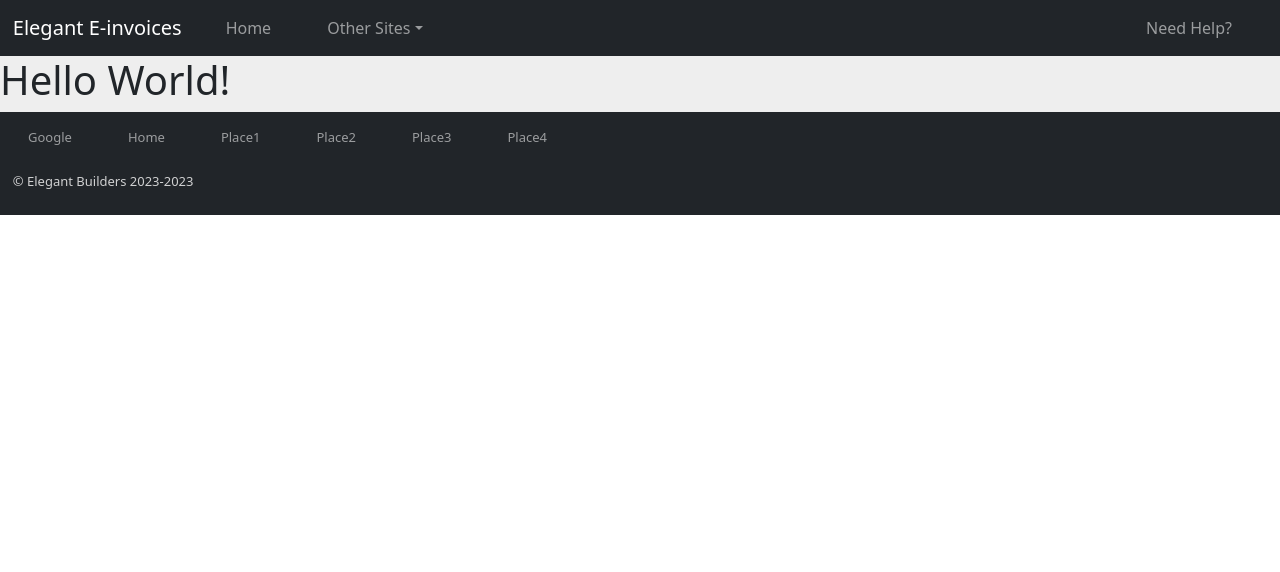
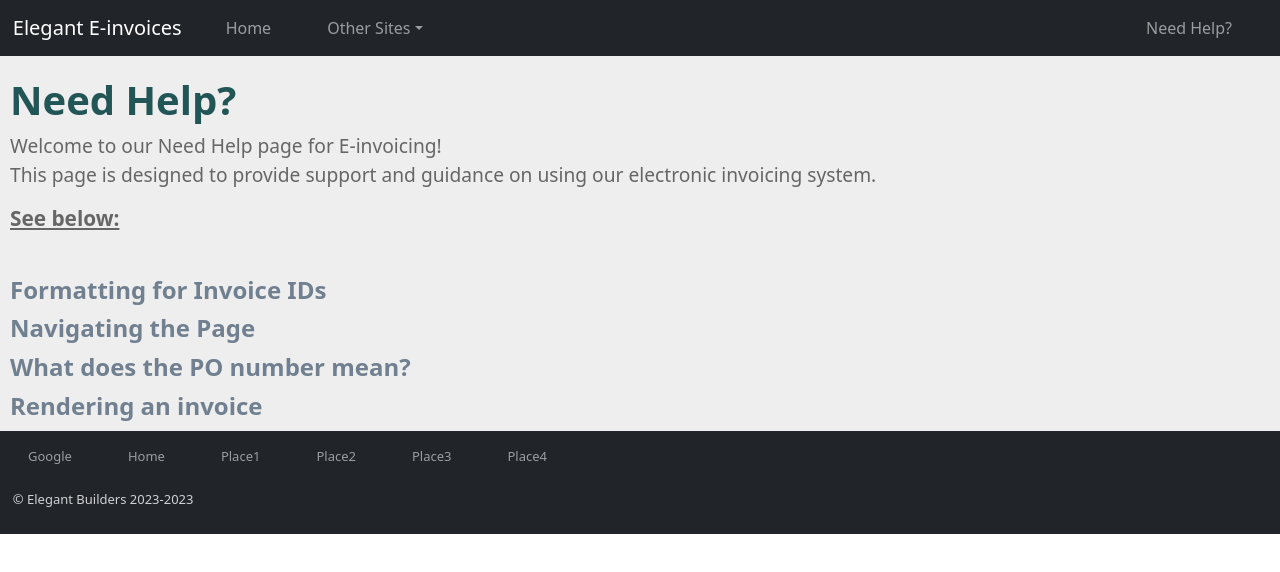
Before and after one commit to MysticalFire1315/SENG2021-frontend, a React (Vite) app: page /need-help in a window 1280 px wide. Shown: the top 572 px of the page. Built offline with nearby package versions, Linux system fonts and the light colour scheme.

Commit message:
Added contents for Need Help route + formatting

```diff
--- a/src/pages/NeedHelp.jsx
+++ b/src/pages/NeedHelp.jsx
@@ -1,14 +1,79 @@
-import React from "react";
+import React, { useState } from "react";
 import NavHeader from "../components/NavbarElements";
 import Footer from "../components/Footer/Footer";
+
 const NeedHelp = () => {
+  const [showInvoiceIds, setShowInvoiceIds] = useState(false);
+  const [showNavigation, setShowNavigation] = useState(false);
+  const [showPOnumber, setShowPOnumber] = useState(false);
+  const [showRender, setShowRender] = useState(false);
+
   return (
     <div id="NeedHelp" className="app">
     <NavHeader />
-            <h1>Hello World!</h1>
+    <div style={{ padding: "10px",  }}></div>
+    <section>
+        <h1 style={{ fontSize: "2.5rem", fontWeight: "bold", color: "#255", paddingLeft: "10px" }}>
+          Need Help?
+        </h1>
+        <p style={{ fontSize: "1.2rem", color: "#666", paddingLeft: "10px" }}>
+          Welcome to our Need Help page for E-invoicing! <br></br> This page is
+          designed to provide support and guidance on using our
+          electronic invoicing system.
+        </p>
+        <h1 style={{ fontSize: "1.3rem", fontWeight: "bold", color: "#666", marginBottom: "45px", paddingLeft: "10px", textDecorationLine: "underline"}}>
+          See below:
+        </h1>
+    </section>
+
+    <section>
+        <h4 style={{ fontSize: "1.5rem", fontWeight: "bold", color: "#708090", marginBottom: "10px", paddingLeft: "10px" }} onClick={() => setShowInvoiceIds(!showInvoiceIds)}>
+          Formatting for Invoice IDs
+        </h4>
+        {showInvoiceIds && (
+          <p style={{ fontSize: "1rem", color: "#696969", marginBottom: "10px", paddingLeft: "10px" }}>
+            To format an Invoice ID, click "Other Sites" and then "See examples" to view examples of an invoice.
+          </p>
+        )}
+    </section>
+
+    <section>
+        <h4 style={{ fontSize: "1.5rem", fontWeight: "bold", color: "#708090", marginBottom: "10px", paddingLeft: "10px" }} onClick={() => setShowNavigation(!showNavigation)}>
+          Navigating the Page
+        </h4 >
+        {showNavigation && (
+          <p style={{ fontSize: "1rem", color: "#696969", marginBottom: "10px", paddingLeft: "10px" }}>
+            To navigate the page, you can use the navigation links at the top
+            and bottom of the screen. Clicking "Home" will take you back to the
+            home page, and the "Need Help?" link in the top right will take you to this page.
+          </p>
+        )}
+    </section>
+
+    <section>
+        <h4 style={{ fontSize: "1.5rem", fontWeight: "bold", color: "#708090", marginBottom: "10px", paddingLeft: "10px" }} onClick={() => setShowPOnumber(!showPOnumber)}>
+          What does the PO number mean?
+        </h4>
+        {showPOnumber && (
+          <p style={{ fontSize: "1rem", color: "#696969", marginBottom: "10px", paddingLeft: "10px" }}>
+           A PO number is a unique identifying number assigned to an Invoice.
+          </p>
+        )}
+    </section>
+
+    <section>
+        <h4 style={{ fontSize: "1.5rem", fontWeight: "bold", color: "#708090", marginBottom: "10px", paddingLeft: "10px"}} onClick={() => setShowRender(!showRender)}>
+          Rendering an invoice
+        </h4>
+        {showRender && (
+          <p style={{ fontSize: "1rem", color: "#696969", marginBottom: "10px", paddingLeft: "10px" }}>
+            Contents to render invoice
+          </p>
+        )}
+    </section>
     <Footer />
     </div>
   );
-}
+};
 
 export default NeedHelp;
```
Lines whose indentation alone changed are shown as unchanged.
